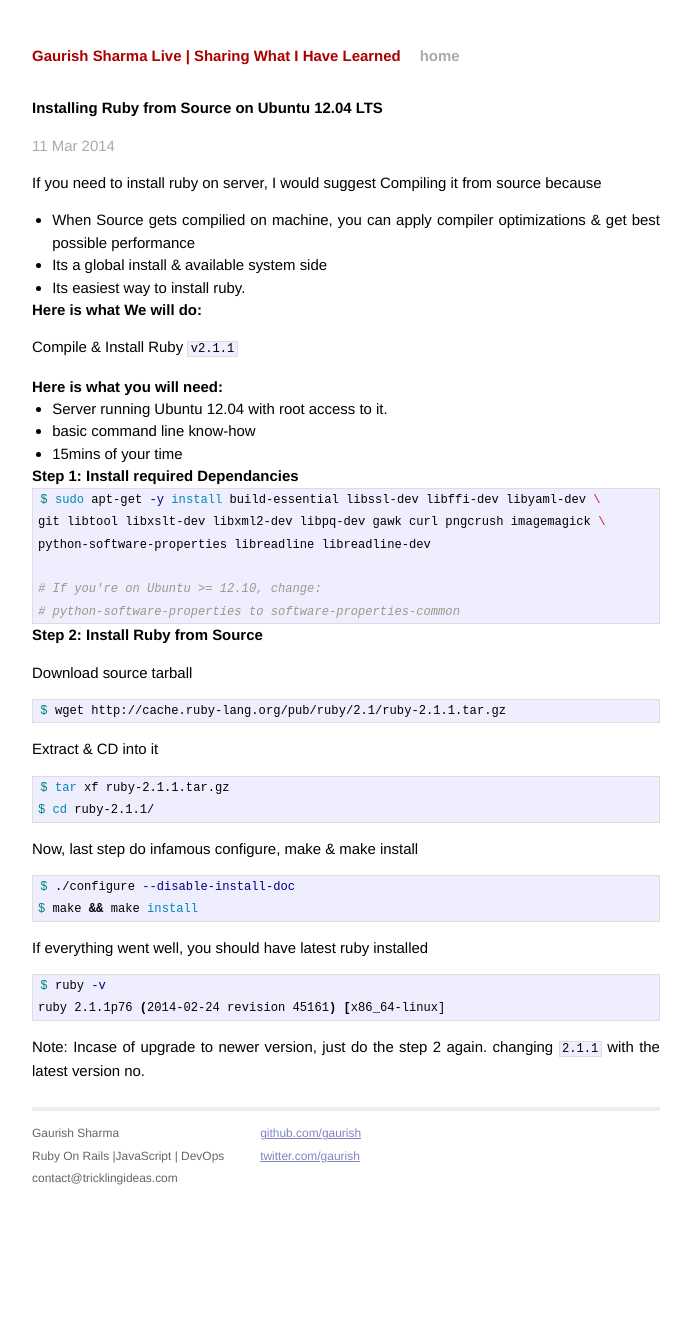
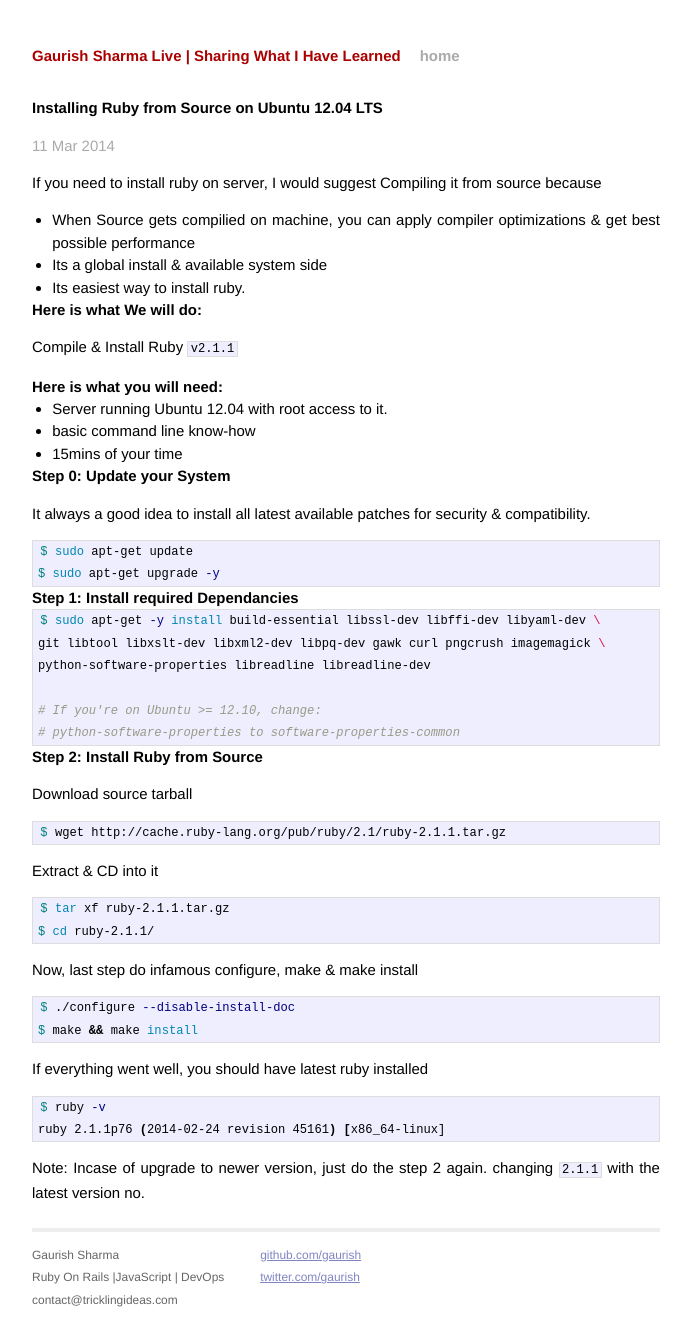
Before and after one commit to gaurish/gaurish.github.io, a Jekyll site: the page built from _posts/2014-03-11-installing-ruby-from-source-on-ubuntu-12.04-lts.markdown, in a window 1280 px wide. Shown: the whole page, without its empty margins (294-985 px from the left). Built offline with Jekyll 4.4.1, drawn with Linux system fonts in a browser that asks for light colours; Markdown is read by kramdown in place of the engine named in the settings; before the commit the page ends 1202 px from its top, so only the background shows below that.

Commit message:
Advise to install latest patches first

````diff
--- a/_posts/2014-03-11-installing-ruby-from-source-on-ubuntu-12.04-lts.markdown
+++ b/_posts/2014-03-11-installing-ruby-from-source-on-ubuntu-12.04-lts.markdown
@@ -16,6 +16,14 @@
  - Server running Ubuntu 12.04 with root access to it.
  - basic command line know-how
  - 15mins of your time
+
+## Step 0: Update your System
+It always a good idea to install all latest available patches for security & compatibility.
+
+```sh
+$ sudo apt-get update
+$ sudo apt-get upgrade -y
+```
 
 
 ## Step 1: Install required Dependancies
````
